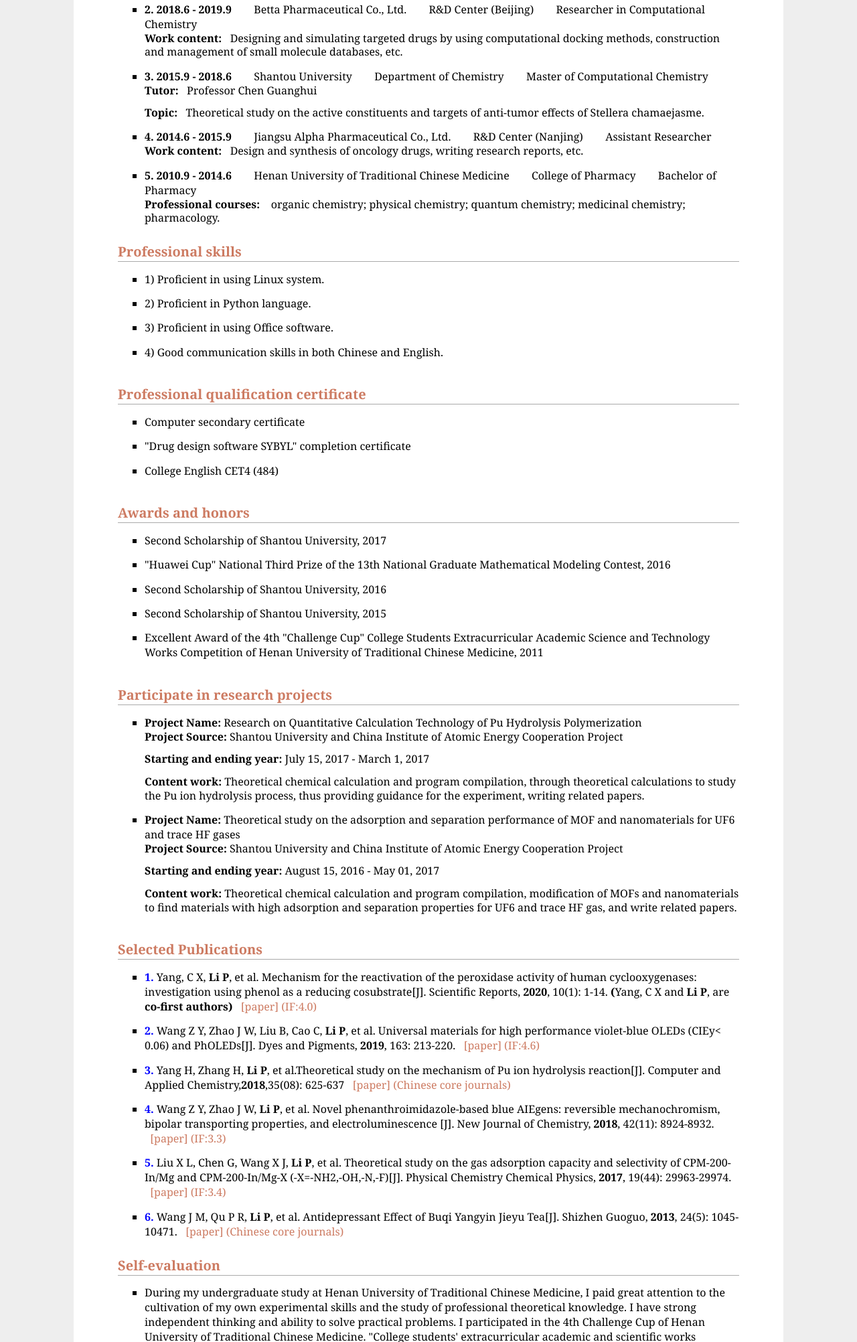
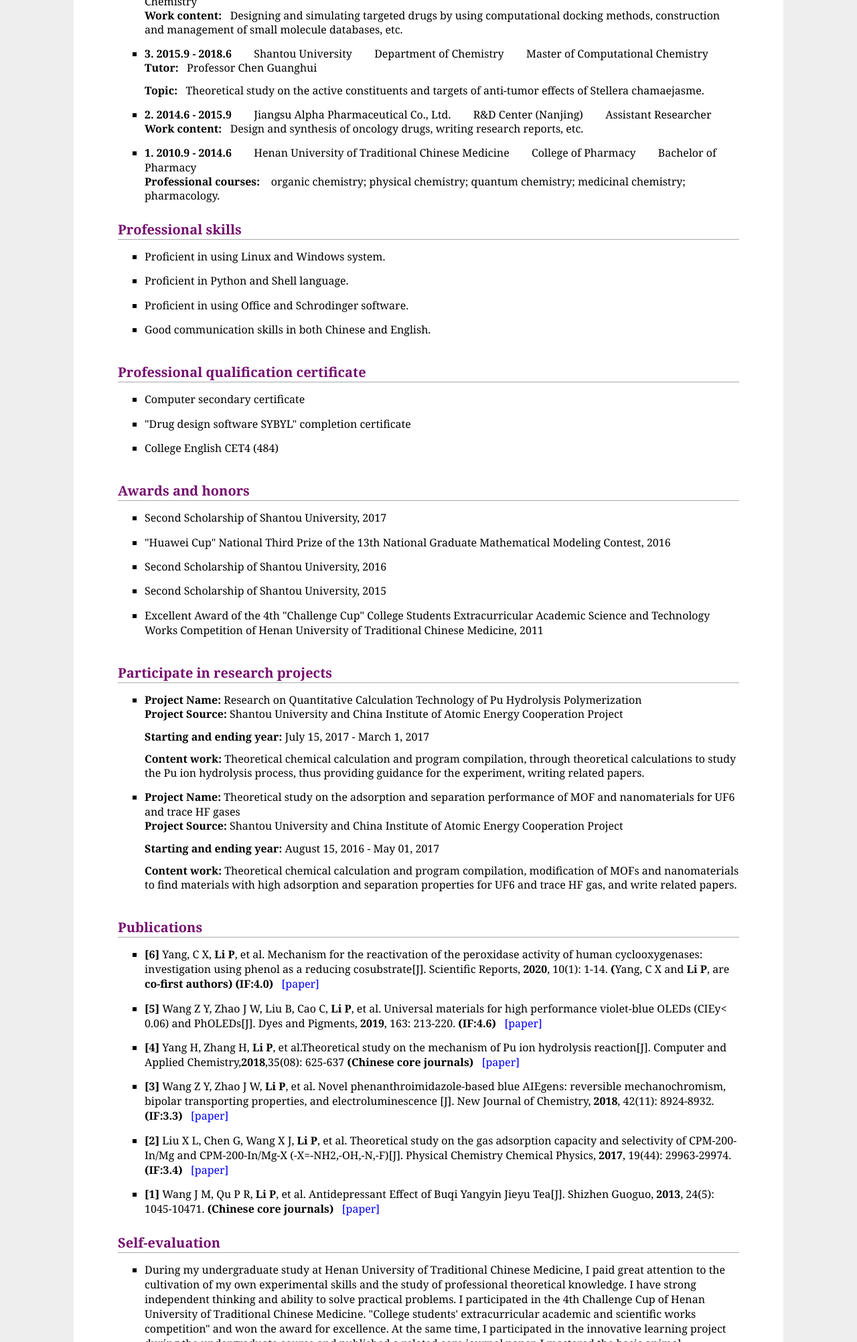
Before and after one commit to lpcadd/lipeng, a plain HTML site: page index.html in a window 1280 px wide. Shown: the part 796-2800 px from the top of the page at 67% size. Drawn offline with Linux system fonts and the light colour scheme.

Commit message:
Add files via upload

```diff
--- a/index.html
+++ b/index.html
@@ -1,7 +1,9 @@
 <meta name="google-site-verification" content="jVDg7gDLIN51dBt460oU2eYzNTAlWfuB0IHNLbQFZw8" />
 <meta name="description" content="Li Peng&#39;s home page">
 <link rel="stylesheet" href="jemdoc.css" type="text/css">
-<title>Li Peng's Homepage @ The CUHK</title>
+<title>LiP'sHomepage@TheCUHK</title>
+
+<!--note or comments-->
 
 <body>
 <div id="layout-content" style="margin-top:25px">
@@ -12,7 +14,7 @@
             <td width="670">
                 <div id="toptitle">
                    <h1>LI PENG &nbsp; <img src="images/name.png" height="30px" style="margin-bottom:-5px" alt=''></h1>
-					<p><a href="assets/Resume.pdf" target="_blank" style="color:green;font-weight:bold;">English Resume</a> | <a href="assets/Resume2.pdf" target="_blank" style="color:green;font-weight:bold;"><img src="images/resume.png" height="20px" style="margin-bottom:-5px" alt=''></a></p>
+				<!--#	<p><a href="assets/Resume.pdf" target="_blank" style="color:green;font-weight:bold;">English Resume</a> | <a href="assets/Resume2.pdf" target="_blank" style="color:green;font-weight:bold;"><img src="images/resume.png" height="20px" style="margin-bottom:-5px" alt=''></a></p> #-->
                 </div>
                 <h3>Research Assistant in Computational Chemistry</h3>
                 <p>
@@ -52,13 +54,13 @@
 <h2>Learning and work experience<small></small></h2>
 <ul>
     <li>
-        <b>1. 2019.9 - Present</b> &nbsp;&nbsp;&nbsp;&nbsp;&nbsp;&nbsp; The Chinese University of Hong Kong (Shenzhen) &nbsp;&nbsp;&nbsp;&nbsp;&nbsp;&nbsp; School of Life & Health Sciences  &nbsp;&nbsp;&nbsp;&nbsp;&nbsp;&nbsp;   Researcher Assistant in Computational Chemistry
+        <b>5. 2019.9 - Present</b> &nbsp;&nbsp;&nbsp;&nbsp;&nbsp;&nbsp; The Chinese University of Hong Kong (Shenzhen) &nbsp;&nbsp;&nbsp;&nbsp;&nbsp;&nbsp; School of Life & Health Sciences  &nbsp;&nbsp;&nbsp;&nbsp;&nbsp;&nbsp;   Researcher Assistant in Computational Chemistry
     </li>
 	<p><b>Work content:</b>&nbsp;&nbsp; Research on the mechanism of interaction between biological targets and compounds by using computational docking methods, biological data analysis, laboratory Linux system management, etc.</p>
 </ul>
 <ul>
     <li>
-        <b>2. 2018.6 - 2019.9</b> &nbsp;&nbsp;&nbsp;&nbsp;&nbsp;&nbsp; Betta Pharmaceutical Co., Ltd. &nbsp;&nbsp;&nbsp;&nbsp;&nbsp;&nbsp; R&D Center (Beijing)  &nbsp;&nbsp;&nbsp;&nbsp;&nbsp;&nbsp;   Researcher in Computational Chemistry
+        <b>4. 2018.6 - 2019.9</b> &nbsp;&nbsp;&nbsp;&nbsp;&nbsp;&nbsp; Betta Pharmaceutical Co., Ltd. &nbsp;&nbsp;&nbsp;&nbsp;&nbsp;&nbsp; R&D Center (Beijing)  &nbsp;&nbsp;&nbsp;&nbsp;&nbsp;&nbsp;   Researcher in Computational Chemistry
     </li>
 	<p><b>Work content:</b>&nbsp;&nbsp; Designing and simulating targeted drugs by using computational docking methods, construction and management of small molecule databases, etc.</p>
 </ul>
@@ -71,13 +73,13 @@
 </ul>
 <ul>
     <li>
-        <b>4. 2014.6 - 2015.9</b> &nbsp;&nbsp;&nbsp;&nbsp;&nbsp;&nbsp; Jiangsu Alpha Pharmaceutical Co., Ltd. &nbsp;&nbsp;&nbsp;&nbsp;&nbsp;&nbsp; R&D Center (Nanjing)  &nbsp;&nbsp;&nbsp;&nbsp;&nbsp;&nbsp;   Assistant Researcher
+        <b>2. 2014.6 - 2015.9</b> &nbsp;&nbsp;&nbsp;&nbsp;&nbsp;&nbsp; Jiangsu Alpha Pharmaceutical Co., Ltd. &nbsp;&nbsp;&nbsp;&nbsp;&nbsp;&nbsp; R&D Center (Nanjing)  &nbsp;&nbsp;&nbsp;&nbsp;&nbsp;&nbsp;   Assistant Researcher
     </li>
 	<p><b>Work content:</b>&nbsp;&nbsp; Design and synthesis of oncology drugs, writing research reports, etc.</p>
 </ul>
 <ul>
     <li>
-        <b>5. 2010.9 - 2014.6</b> &nbsp;&nbsp;&nbsp;&nbsp;&nbsp;&nbsp; Henan University of Traditional Chinese Medicine &nbsp;&nbsp;&nbsp;&nbsp;&nbsp;&nbsp; College of Pharmacy  &nbsp;&nbsp;&nbsp;&nbsp;&nbsp;&nbsp;   Bachelor of Pharmacy
+        <b>1. 2010.9 - 2014.6</b> &nbsp;&nbsp;&nbsp;&nbsp;&nbsp;&nbsp; Henan University of Traditional Chinese Medicine &nbsp;&nbsp;&nbsp;&nbsp;&nbsp;&nbsp; College of Pharmacy  &nbsp;&nbsp;&nbsp;&nbsp;&nbsp;&nbsp;   Bachelor of Pharmacy
     </li>
 	<p><b>Professional courses: </b>&nbsp;&nbsp; organic chemistry; physical chemistry; quantum chemistry; medicinal chemistry; pharmacology.</p>
 </ul>
@@ -86,16 +88,16 @@
     <tbody>
         <ul>
             <li>
-                1) Proficient in using Linux system.
+                Proficient in using Linux and Windows system.
             </li>
 			 <li>
-                2) Proficient in Python language.
+                Proficient in Python and Shell language.
             </li>
 			 <li>
-                3) Proficient in using Office software.
+                Proficient in using Office and Schrodinger software.
             </li>
 			<li>
-                4) Good communication skills in both Chinese and English.
+                Good communication skills in both Chinese and English.
             </li>
         </ul>
     </tbody>
@@ -157,31 +159,31 @@
         </ul>
     </tbody>
 </table>
-<h2>Selected Publications <small></small></h2>
+<h2>Publications <small></small></h2>
 <ul>
     <li>
-        <b style="color:blue;font-weight:bold;">1.</b> Yang, C X, <b>Li P</b>, et al. Mechanism for the reactivation of the peroxidase activity of human cyclooxygenases: investigation using phenol as a reducing cosubstrate[J]. Scientific Reports, <b>2020</b>, 10(1): 1-14. <b>(</b>Yang, C X and <b>Li P</b>, are <b>co-first authors)</b>
-                <a href="assets/MechanismCOX.pdf" target="_blank">&nbsp;&nbsp;[paper] (IF:4.0)</a>
+        <b style="font-weight:bold;">[6]</b> Yang, C X, <b>Li P</b>, et al. Mechanism for the reactivation of the peroxidase activity of human cyclooxygenases: investigation using phenol as a reducing cosubstrate[J]. Scientific Reports, <b>2020</b>, 10(1): 1-14. <b>(</b>Yang, C X and <b>Li P</b>, are <b>co-first authors)</b><b> (IF:4.0)</b>
+                <a href="assets/MechanismCOX.pdf" target="_blank">&nbsp;&nbsp;[paper]</a>
     </li>
 	<li>
-        <b style="color:blue;font-weight:bold;">2.</b> Wang Z Y, Zhao J W, Liu B, Cao C, <b>Li P</b>, et al. Universal materials for high performance violet-blue OLEDs (CIEy< 0.06) and PhOLEDs[J]. Dyes and Pigments, <b>2019</b>, 163:  213-220.
-                <a href="assets/Universalmaterials.pdf" target="_blank">&nbsp;&nbsp;[paper] (IF:4.6)</a>
+        <b style="font-weight:bold;">[5]</b> Wang Z Y, Zhao J W, Liu B, Cao C, <b>Li P</b>, et al. Universal materials for high performance violet-blue OLEDs (CIEy< 0.06) and PhOLEDs[J]. Dyes and Pigments, <b>2019</b>, 163:  213-220.<b> (IF:4.6)</b>
+                <a href="assets/Universalmaterials.pdf" target="_blank">&nbsp;&nbsp;[paper]</a>
     </li>
     <li>
-        <b style="color:blue;font-weight:bold;">3.</b> Yang H, Zhang H, <b>Li P</b>, et al.Theoretical study on the mechanism of Pu ion hydrolysis reaction[J]. Computer and Applied Chemistry,<b>2018</b>,35(08): 625-637
-                <a href="assets/Theoreticalstudy.pdf" target="_blank">&nbsp;&nbsp;[paper] (Chinese core journals)</a>
+        <b style="font-weight:bold;">[4]</b> Yang H, Zhang H, <b>Li P</b>, et al.Theoretical study on the mechanism of Pu ion hydrolysis reaction[J]. Computer and Applied Chemistry,<b>2018</b>,35(08): 625-637<b> (Chinese core journals)</b>
+                <a href="assets/Theoreticalstudy.pdf" target="_blank">&nbsp;&nbsp;[paper]</a>
     </li>
     <li>
-        <b style="color:blue;font-weight:bold;">4.</b> Wang Z Y, Zhao J W, <b>Li P</b>, et al. Novel phenanthroimidazole-based blue AIEgens:  reversible mechanochromism, bipolar transporting properties, and electroluminescence [J].  New Journal of Chemistry, <b>2018</b>, 42(11):  8924-8932.
-                <a href="assets/Novelphenanthroimidazole.pdf" target="_blank">&nbsp;&nbsp;[paper] (IF:3.3)</a>
+        <b style="font-weight:bold;">[3]</b> Wang Z Y, Zhao J W, <b>Li P</b>, et al. Novel phenanthroimidazole-based blue AIEgens:  reversible mechanochromism, bipolar transporting properties, and electroluminescence [J].  New Journal of Chemistry, <b>2018</b>, 42(11):  8924-8932.<b> (IF:3.3)</b>
+                <a href="assets/Novelphenanthroimidazole.pdf" target="_blank">&nbsp;&nbsp;[paper] </a>
     </li>
     <li>
-        <b style="color:blue;font-weight:bold;">5.</b> Liu X L, Chen G, Wang X J, <b>Li P</b>, et al. Theoretical study on the gas adsorption capacity and selectivity of CPM-200-In/Mg and CPM-200-In/Mg-X (-X=-NH2,-OH,-N,-F)[J]. Physical Chemistry Chemical Physics, <b>2017</b>, 19(44):  29963-29974.
-                <a href="assets/Theoreticalstudy2.pdf" target="_blank">&nbsp;&nbsp;[paper] (IF:3.4)</a>
+        <b style="font-weight:bold;">[2]</b> Liu X L, Chen G, Wang X J, <b>Li P</b>, et al. Theoretical study on the gas adsorption capacity and selectivity of CPM-200-In/Mg and CPM-200-In/Mg-X (-X=-NH2,-OH,-N,-F)[J]. Physical Chemistry Chemical Physics, <b>2017</b>, 19(44):  29963-29974. <b>(IF:3.4)</b>
+                <a href="assets/Theoreticalstudy2.pdf" target="_blank">&nbsp;&nbsp;[paper]</a>
     </li>
     <li>
-        <b style="color:blue;font-weight:bold;">6.</b> Wang J M, Qu P R, <b>Li P</b>, et al. Antidepressant Effect of Buqi Yangyin Jieyu Tea[J]. Shizhen Guoguo, <b>2013</b>, 24(5):  1045-10471.
-                <a href="assets/Antidepressanteffect.pdf" target="_blank">&nbsp;&nbsp;[paper] (Chinese core journals)</a>
+        <b style="font-weight:bold;">[1]</b> Wang J M, Qu P R, <b>Li P</b>, et al. Antidepressant Effect of Buqi Yangyin Jieyu Tea[J]. Shizhen Guoguo, <b>2013</b>, 24(5):  1045-10471. <b>(Chinese core journals)</b>
+                <a href="assets/Antidepressanteffect.pdf" target="_blank">&nbsp;&nbsp;[paper] </a>
     </li>
     </ul>
 
@@ -254,7 +256,7 @@
 <div class="g-ft">
 <div class="g-in">
 <div class="m-ft">
-  <p> <center style="color:blue;font-weight:bold;"> &copy; 1990-2090 LiPeng_Peter </p>
+  <p> <center style="color:#750c6e;font-weight:bold;"> &copy; 1990-2090 LiPeng_Peter </p>
 </div>
 </div>
 </div>
--- a/jemdoc.css
+++ b/jemdoc.css
@@ -75,7 +75,7 @@ pre, tt {
 }
 
 a, a > tt {
-    color: #cd7b62;
+    color: #0000ff;
     text-decoration: none;
 }
 
@@ -136,7 +136,7 @@ strong {
 
 
 h1, h2, h3 {
-    color: #cd7b62;
+    color: #750c6e;
     margin-top: 0.7em;
     margin-bottom: 0.5em;
     padding-bottom: 0.2em;
@@ -261,7 +261,7 @@ div.codeblock, div.infoblock {
 
 div.blocktitle {
     font-weight: normal;
-    color: #cd7b62;
+    color: #0000ff;
     margin-top: 1.2em;
     margin-bottom: 0.1em;
 }
```
